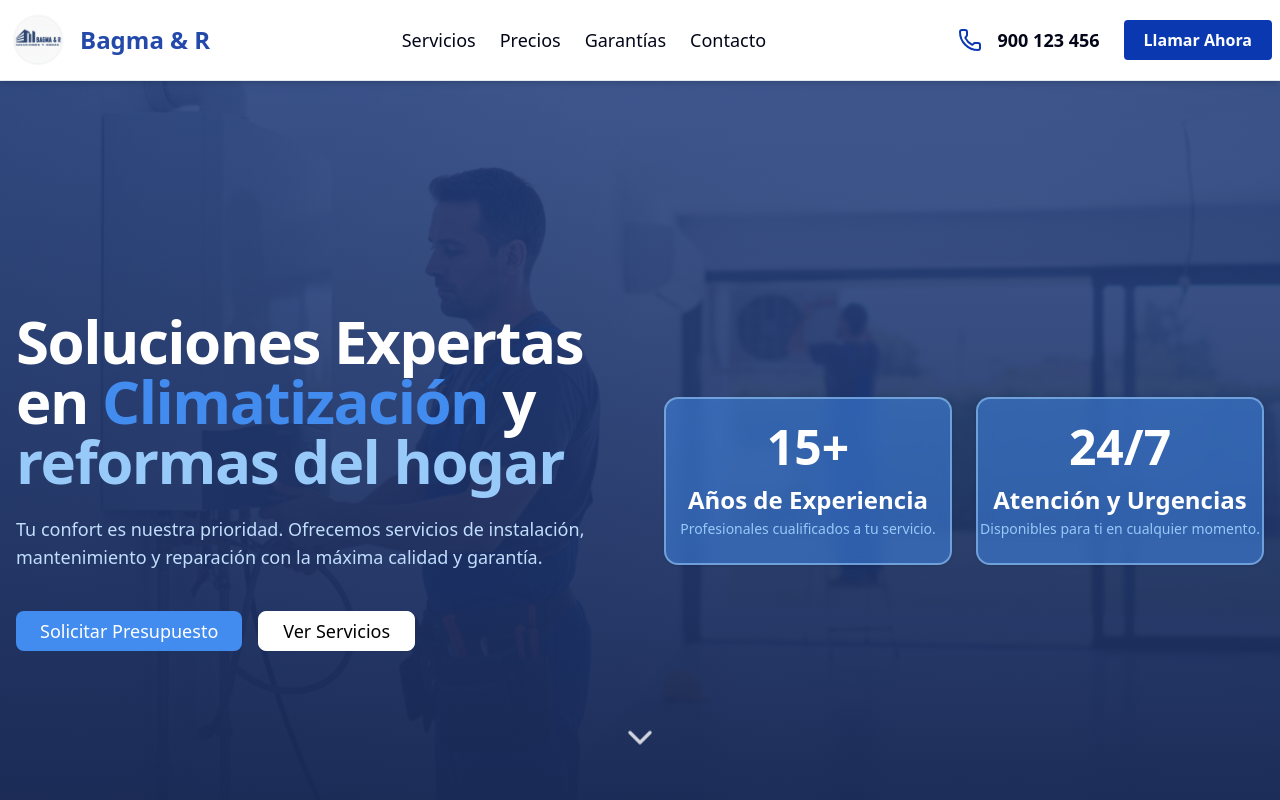
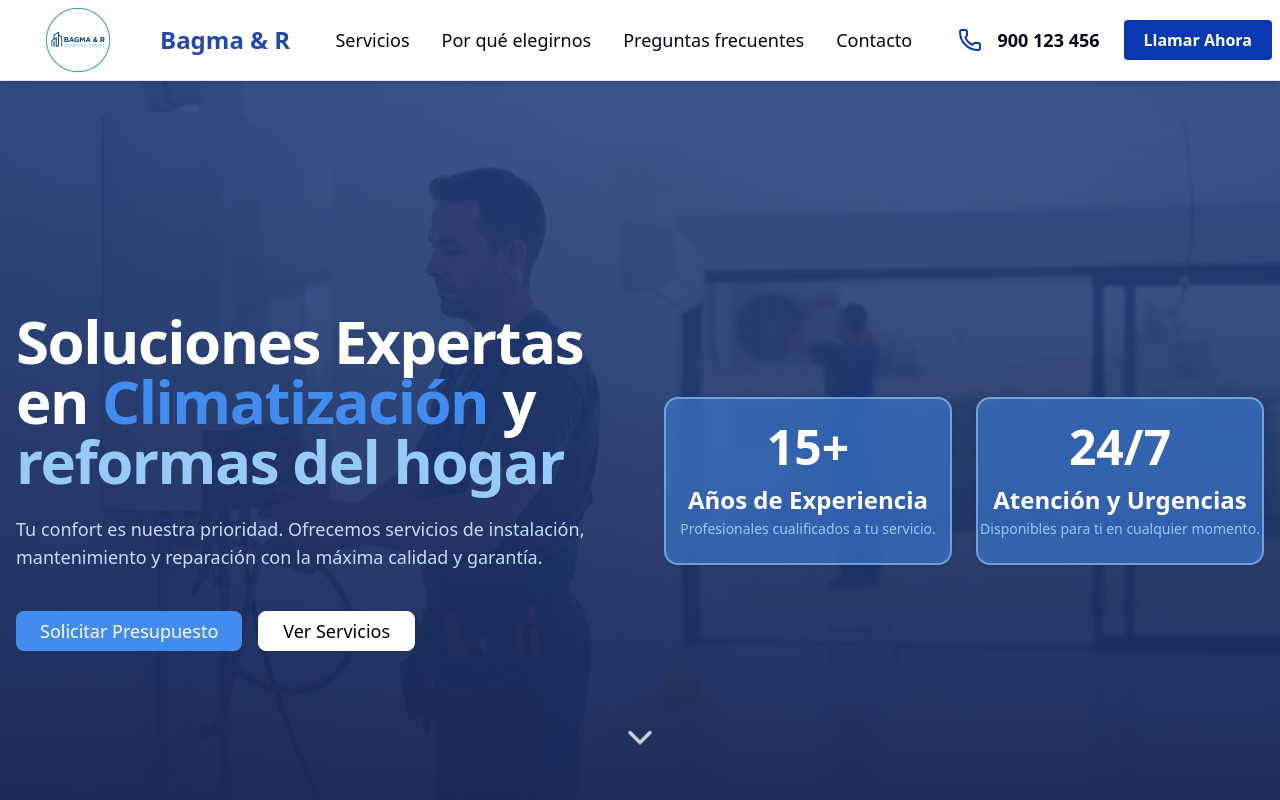
Before and after one commit to 2t0rHub/bagma-y-r-obras, an Astro site: page / in a window 1280 px wide. Shown: the top 800 px of the page. Built offline with nearby package versions, Linux system fonts and the light colour scheme; Astro itself is replaced by a stand-in of ours.

Commit message:
Added improvements to the header

```diff
--- a/src/components/Header.astro
+++ b/src/components/Header.astro
@@ -16,21 +16,21 @@ import { Phone, Menu } from "lucide-react";
       </a>
 
       <!-- Navegación para pantallas grandes -->
-      <nav class="hidden lg:flex gap-6">
+      <nav class="hidden lg:flex gap-8">
         <a
           href="#services"
           class="font-medium text-lg hover:text-accent transition-colors"
           >Servicios</a
         >
         <a
-          href="#pricing"
+          href="#why-us"
           class="font-medium text-lg hover:text-accent transition-colors"
-          >Precios</a
+          >Por qué elegirnos</a
         >
         <a
-          href="#garantias"
+          href="#faq"
           class="font-medium text-lg hover:text-accent transition-colors"
-          >Garantías</a
+          >Preguntas frecuentes</a
         >
         <a
           href="#contact"
@@ -78,14 +78,14 @@ import { Phone, Menu } from "lucide-react";
         >Servicios</a
       >
       <a
-        href="#pricing"
+        href="#why-us"
         class="block px-3 py-2 rounded-md text-base font-medium hover:bg-accent/20"
-        >Precios</a
+        >Por qué elegirnos</a
       >
       <a
-        href="#guarantees"
+        href="#faq"
         class="block px-3 py-2 rounded-md text-base font-medium hover:bg-accent/20"
-        >Garantías</a
+        >Preguntas frecuentes</a
       >
       <a
         href="#contact"
--- a/src/components/sections/Services.astro
+++ b/src/components/sections/Services.astro
@@ -86,14 +86,15 @@ const services = [
                 transition-all
                 duration-300
                 flex flex-col
+                !pt-0
               `}
             >
               <img
                 src={service.image}
                 alt={`Imagen de ${service.title}`}
-                class="w-full h-40 object-cover rounded-t-lg"
+                class="w-full h-50 object-cover rounded-t-lg"
               />
-              <CardHeader>
+              <CardHeader className="pt-0">
                 <h3 class="text-xl font-bold">
                   <CardTitle className="flex items-start gap-2">
                     <Icon className="w-6 h-6 text-chambray-600 mt-1 flex-shrink-0" />
--- a/src/components/ui/Logo.astro
+++ b/src/components/ui/Logo.astro
@@ -4,6 +4,6 @@ type Props = {};
 const {} = Astro.props;
 ---
 
-<div class="h-15 w-15">
-  <img src="/logo.png" alt="Logo Bagma" />
+<div class="h-35 w-35">
+  <img src="/new-logo.png" alt="Logo Bagma" />
 </div>
--- a/src/layouts/main.astro
+++ b/src/layouts/main.astro
@@ -8,10 +8,12 @@ const { content } = Astro.props;
 <html lang="es">
   <head>
     <meta charset="utf-8" />
-    <meta name="viewport" content="width=device-width" />
-    <link rel="icon" type="image/svg+xml" href="/logo.png" />
+    <meta name="viewport" content="width=device-width, initial-scale=1" />
+    <link rel="icon" type="image/svg+xml" href="/logo-icon.png" />
     <title>{content.title}</title>
     <meta name="description" content={content.description} />
+    <!-- Color de la barra del navegador en móviles -->
+    <meta name="theme-color" content="#1a2b4a" />
   </head>
   <body class="min-h-screen font-sans">
     <Header />
```
Also changed, not shown: public/logo-bagma.jpg (deleted), public/logo-icon.png (added), public/new-logo.png (added).
